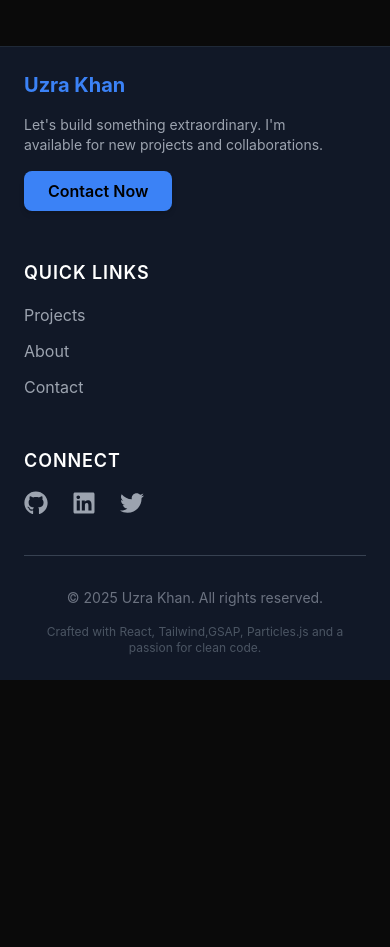
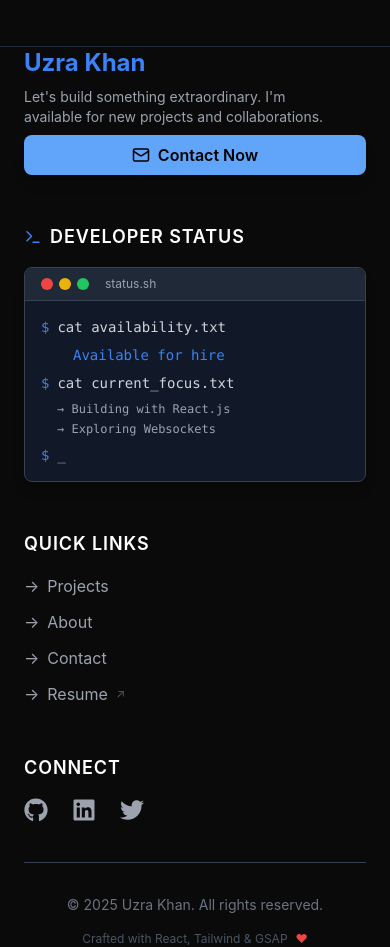
Before and after one commit to Uzrakhan/Portfolio, a React (Vite) app: page /projects/ideaboard in a window 390 px wide. Shown: the part 3780-4727 px from the top of the page. Before the commit the page ends 4460 px from the top, so only its background shows below. Built offline with nearby package versions, Linux system fonts and the light colour scheme; the HTML template or start-up script is replaced by a standard one.

Commit message:
Modified the footer styling and also made other sections responsive

```diff
--- a/package.json
+++ b/package.json
@@ -14,6 +14,7 @@
     "@tsparticles/engine": "^3.9.1",
     "@tsparticles/react": "^3.0.0",
     "gsap": "^3.13.0",
+    "lucide-react": "^0.545.0",
     "react": "^18.2.0",
     "react-dom": "^18.2.0",
     "react-icons": "^5.5.0",
--- a/src/components/About.jsx
+++ b/src/components/About.jsx
@@ -60,19 +60,19 @@ const About = () => {
             id="about"
             className="relative max-w-7xl mx-auto px-6 py-20 md:py-32"
         >
-            <h2 className="text-5xl font-extrabold text-white mb-16">About Me</h2>
+            <h2 className="text-3xl md:text-5xl font-extrabold text-white mb-16 text-center">About Me</h2>
 
             {/* ⭐ SINGLE COLUMN LAYOUT: Removed grid and column spans ⭐ */}
             <div ref={textRef} className="max-w-4xl mx-auto space-y-6">
 
                 {/* Main About Text */}
                 <p
-                    className="text-xl leading-relaxed text-neutral border-l-4 border-primary pl-6 py-2" // Added professional styling
+                    className="text-l md:text-xl leading-relaxed text-neutral border-l-4 border-primary pl-6 py-2" // Added professional styling
                     dangerouslySetInnerHTML={{ __html: description }}
                 />
 
                 {/* Additional Text / MERN Stack Philosophy */}
-                <p className="text-lg text-white pt-4">
+                <p className="text-l md:text-xl text-white pt-4">
                     <strong className="text-primary font-bold">Technology Focus:</strong> I leverage the MERN stack (MongoDB, Express, React, Node.js) for a unified JavaScript environment, integrating TypeScript for type safety and Tailwind CSS for rapid, utility-first styling.
                 </p>
 
--- a/src/components/Footer.jsx
+++ b/src/components/Footer.jsx
@@ -1,65 +1,146 @@
 // src/components/Footer.jsx
-import React from 'react';
+import React, { useEffect, useState } from 'react';
 import { PORTFOLIO_DATA } from '../data/portfolioData';
+import { Github, Linkedin, Twitter, Mail, Coffee, Code2, Terminal } from 'lucide-react';
 
 
 const Footer = () => {
     const { socialLinks, hero } = PORTFOLIO_DATA;
     const currentYear = new Date().getFullYear();
+    const [statusDot, setStatusDot] = useState(true);
 
-    // A simple list of key sections for professional footers
-    const keySections = [
-        { name: "Projects", href: "#projects" },
-        { name: "About", href: "#about" },
-        // Assuming your 'id="contact"' on the footer is also a navigation point
-        { name: "Contact", href: "#contact" },
-    ];
+    //animation for status dot
+    useEffect(() => {
+        const interval = setInterval(() => {
+            setStatusDot(prev => !prev)
+        }, 1000);
+        return () => clearInterval(interval)
+    },[]);
+
+    const techStack = ['React', 'Node.js', 'TypeScript', 'MongoDB'];
 
     return (
-        <footer id="contact" className="relative bg-gray-900 border-t border-gray-800">
-            <div className="max-w-7xl mx-auto px-6 py-6 md:py-8">
+        <div className='min-h-screen flex items-end'>
+            <footer id="contact" className="relative w-full border-t border-gray-800">
+                <div className="max-w-7xl mx-auto px-6 md:px-12 md:py-16">
 
                     {/* 1. Main Grid Layout for modern footer structure */}
                     <div className="grid grid-cols-1 md:grid-cols-3 gap-12 border-b border-gray-700 pb-10 mb-8">
 
                         {/* Column 1: Contact CTA & Primary Identity */}
-                    <div className="flex flex-col items-start space-y-4">
-                        <h3 className="text-xl font-bold text-primary">
-                            {hero.name || "Your Name"}
+                        <div className="flex flex-col items-start space-y-2">
+                            <h3 className="text-2xl font-bold text-primary">
+                                Uzra Khan
                             </h3>
                             <p className="text-sm text-gray-400 max-w-xs">
                                 Let's build something extraordinary. I'm available for new projects and collaborations.
                             </p>
                             <a
-                            href={`mailto:${hero.email}`}
-                            className="flex items-center space-x-2 mt-2 px-6 py-2 text-md font-semibold bg-primary text-black rounded-lg
-                                       shadow-md transition-all duration-300 hover:scale-[1.05] hover:bg-primary/90"
+                                href="mailto:uzrakhan539@gmail.com"
+                                className="flex items-center justify-center space-x-2 mt-2 px-6 py-2 w-full md:w-auto text-md font-semibold bg-blue-400 text-black rounded-lg shadow-lg transition-all duration-300 hover:scale-105 hover:bg-blue-200 hover:shadow-blue-500/50"
                             >
+                                <Mail size={18} />
                                 <span>Contact Now</span>
                             </a>
                         </div>
 
+                        <div className='flex flex-col items-start'>
+                            <h3 className='text-lg font-semibold text-white mb-4 uppercase tracking-wider flex items-center gap-2'>
+                                <Terminal size={18} className='text-blue-500'/>
+                                Developer Status
+                            </h3>
+
+                            {/*Terminal box */}
+                            <div className='w-full bg-gray-900 border border-gray-700 rounded-lg overflow-hidden shadow-lg'>
+                                {/*Terminal header */}
+                                <div className='bg-gray-800 px-4 py-2 flex items-center gap-2 border-b border-gray-700'>
+                                    <div className='flex gap-1.5'>
+                                        <div className="w-3 h-3 rounded-full bg-red-500"></div>
+                                        <div className="w-3 h-3 rounded-full bg-yellow-500"></div>
+                                        <div className="w-3 h-3 rounded-full bg-green-500"></div>
+                                    </div>
+                                    <span className="text-xs text-gray-400 ml-2">status.sh</span>
+                                </div>
+
+                                {/* Terminal content */}
+                                <div className="p-4 font-mono text-sm space-y-2">
+                                    <div className="flex items-center gap-2">
+                                        <span className="text-blue-500">$</span>
+                                        <span className="text-gray-300">cat availability.txt</span>
+                                    </div>
+                                    <div className="flex items-center gap-2 ml-4">
+                                        <div className={`w-2 h-2 rounded-full ${statusDot ? 'text-blue-500' : 'bg-blue-500/30'} transition-all duration-300`}></div>
+                                        <span className="text-blue-500">Available for hire</span>
+                                    </div>
+
+                                    <div className="flex items-center gap-2 mt-3">
+                                        <span className="text-blue-500">$</span>
+                                        <span className="text-gray-300">cat current_focus.txt</span>
+                                    </div>
+                                    <div className="ml-4 text-gray-400 text-xs space-y-1">
+                                        <p>→ Building with React.js</p>
+                                        <p>→ Exploring Websockets</p>
+                                    </div>
+                                    <div className="flex items-center gap-2 mt-3">
+                                        <span className="text-blue-500">$</span>
+                                        <span className="text-gray-300 animate-pulse">_</span>
+                                    </div>
+                                </div>
+                            </div>
+                        </div>
+
                         {/* Column 2: Quick Links / Site Map */}
-                    <div className="flex flex-col items-start">
+                        <div className="flex flex-col items-start space-y-6">
+                            <div>
                                 <h3 className="text-lg font-semibold text-white mb-4 uppercase tracking-wider">
                                     Quick Links
                                 </h3>
-                        <ul className="space-y-3">
-                            {keySections.map((item) => (
-                                <li key={item.name}>
+                                <ul className='space-y-3'>
+                                    <li>
                                         <a
-                                        href={item.href}
-                                        className="text-gray-400 hover:text-white transition-colors duration-200 text-base"
+                                            href="#projects"
+                                            className="text-gray-400 hover:text-blue-500 transition-colors duration-200 text-base flex items-center gap-2 group"
                                             >
-                                        {item.name}
+                                            <span className="group-hover:translate-x-1 transition-transform duration-200">→</span>
+                                            Projects
                                         </a>
                                     </li>
-                            ))}
+                                    <li>
+                                        <a
+                                            href="#about"
+                                            className="text-gray-400 hover:text-blue-500 transition-colors duration-200 text-base flex items-center gap-2 group"
+                                            >
+                                            <span className="group-hover:translate-x-1 transition-transform duration-200">→</span>
+                                            About
+                                        </a>
+                                    </li>
+                                    <li>
+                                        <a
+                                            href="#contact"
+                                            className="text-gray-400 hover:text-blue-500 transition-colors duration-200 text-base flex items-center gap-2 group"
+                                            >
+                                            <span className="group-hover:translate-x-1 transition-transform duration-200">→</span>
+                                            Contact
+                                        </a>
+                                    </li>
+                                    <li>
+                                        <a
+                                            href="https://drive.google.com/file/d/1Zp69m0uSXaqTiAPrTt8fw6XCRDgUJ-_j/view?usp=sharing"
+                                            target="_blank"
+                                            rel="noopener noreferrer"
+                                            className="text-gray-400 hover:text-blue-500 transition-colors duration-200 text-base flex items-center gap-2 group"
+                                            >
+                                            <span className="group-hover:translate-x-1 transition-transform duration-200">→</span>
+                                            Resume
+                                            <span className="text-xs text-gray-600 group-hover:text-blue-500/70">↗</span>
+                                        </a>
+                                    </li>
                                 </ul>
+                            </div>
                         </div>
 
                         {/* Column 3: Social Media Links */}
-                    <div className="flex flex-col items-start">
+                        <div>
                             <h3 className="text-lg font-semibold text-white mb-4 uppercase tracking-wider">
                                 Connect
                             </h3>
@@ -73,7 +154,7 @@ const Footer = () => {
                                             target="_blank"
                                             rel="noopener noreferrer"
                                             title={`Connect on ${link.name}`}
-                                        className="text-2xl text-gray-400 hover:text-white transition-colors duration-200"
+                                            className="text-2xl text-gray-400 hover:text-blue-500 hover:scale-110 transition-all duration-200 transform"
                                         >
                                             <Icon />
                                         </a>
@@ -86,15 +167,18 @@ const Footer = () => {
                     {/* 2. Copyright and Attribution (Bottom Row) */}
                     <div className="flex flex-col md:flex-row justify-between items-center text-center md:text-left space-y-4 md:space-y-0">
                         <p className="text-sm text-gray-500">
-                        &copy; {currentYear} {hero.name}. All rights reserved.
+                            &copy; {currentYear} Uzra Khan. All rights reserved.
                         </p>
-                    <p className="text-xs text-gray-600">
-                        Crafted with React, Tailwind,GSAP, Particles.js and a passion for clean code.
+                        <p className="text-xs text-gray-600 flex items-center gap-2 flex-wrap justify-center">
+                            <span>Crafted with React, Tailwind & GSAP</span>
+                            <span className="text-red-500">♥</span>
+                            <span className="hidden md:inline">Fueled by ☕ and curiosity</span>
                         </p>
                     </div>
 
                 </div>
             </footer>
+        </div>
     );
 };
 
--- a/src/components/Hero.jsx
+++ b/src/components/Hero.jsx
@@ -100,7 +100,7 @@ const Hero = () => {
 
 
     return (
-        <section id="page1" className="min-h-screen relative w-full px-6" style={{paddingTop: '50vh'}}>
+        <section id="page1" className="min-h-screen relative w-full px-6 pt-52 md:pt-48">
 
             <div className='absolute top-0 left-0 w-full h-full z-0 pointer-events-none'>
                 <ParticlesBackground />
@@ -109,22 +109,22 @@ const Hero = () => {
             {/* ⭐ LAYER 2: UI CONTENT (Z-INDEX 10) ⭐ */}
             <div className='relative z-10'>
                 {/* NAME - Must be wrapped for the "from below" effect */}
-                <div ref={nameWrapRef} className="overflow-hidden mb-5">
+                <div ref={nameWrapRef} className="overflow-hidden mb-4 md:mb-6">
                     <h1
-                        className="font-serif text-white uppercase font-black"
-                        // Inline style to mimic your CSS: font-size: 15vw; line-height: 11vw; letter-spacing: -8px;
-                        style={{fontSize: '15vw', lineHeight: '15vw', letterSpacing: '-8px', fontFamily: "'Dancing Script', cursive", display: 'block'}}
+                        className="font-serif text-white uppercase font-black text-5xl tracking-tighter
+                        md:text-9xl
+                        "
+                        style={{ fontFamily: "'Dancing Script', cursive", display: 'block' }}
                     >
                         <span ref={nameTextRef} className='inline-block'>{name}</span>
                     </h1>
                 </div>
 
                 {/* SPECIALTY - Must be wrapped for the "from below" effect */}
-                <div ref={specialtyWrapRef} className="overflow-hidden mb-9">
+                <div ref={specialtyWrapRef} className="overflow-hidden mb-6 md:mb-8">
                     <p
-                        className="font-serif text-primary uppercase font-bold"
-                        // Placeholder styling - adjust to match your 'Two Good' look
-                        style={{fontSize: '4vw', fontFamily: "'Bodoni Moda', serif"}}
+                        className="font-serif text-primary uppercase font-bold text-xl md:text-5xl"
+                        style={{fontFamily: "'Bodoni Moda', serif"}}
                     >
                         <span ref={specialtyTextRef} className='inline-block'>{specialty}</span>
                     </p>
@@ -133,8 +133,7 @@ const Hero = () => {
                 {/* SUMMARY - Must be wrapped for the "from below" effect */}
                 <div ref={summaryWrapRef} className="overflow-hidden mb-16">
                     <p
-                        className="text-base font-normal text-neutral md:text-lg max-w-2xl"
-                        style={{fontSize: '1.4vw'}} // Placeholder styling
+                        className="text-sm font-normal text-neutral md:text-lg max-w-2xl"
                     >
                         <span ref={summaryTextRef} className='inline-block'>{summary}</span>
                     </p>
@@ -143,7 +142,7 @@ const Hero = () => {
                 {/* CTA Button */}
                 <a
                 ref={ctaRef}
-                className="inline-block rounded-full bg-primary px-8 py-5 text-sm leading-5 font-medium text-black max-w-fit hover:bg-primary/90 hover:shadow-lg hover:shadow-primary/50
+                className="inline-block rounded-full bg-primary px-4 py-2 text-sm leading-5 font-medium text-black max-w-fit hover:bg-primary/90 hover:shadow-lg hover:shadow-primary/50
                     hover:translate-y-[-2px] transition-colors duration-300"
                 href={`mailto:${email}`}
                 >
--- a/src/components/LearningLog.jsx
+++ b/src/components/LearningLog.jsx
@@ -68,7 +68,7 @@ const LearningLog = () => {
 
     return (
         <section ref={sectionRef} id="learning-log" className="max-w-4xl mx-auto px-6 py-20 md:py-32" data-scroll-section>
-            <h2 className="text-4xl font-extrabold text-white mb-16 text-center">
+            <h2 className="text-3xl md:text-5xl font-extrabold text-white mb-16 text-center">
                 {title}
             </h2>
 
--- a/src/components/Philosophy.jsx
+++ b/src/components/Philosophy.jsx
@@ -73,7 +73,7 @@ const Philosophy = () => {
 
     return (
         <section ref={sectionRef} id="philosophy" className="max-w-7xl mx-auto px-6 py-20 md:py-32" data-scroll-section>
-            <h2 className="text-4xl font-extrabold text-white mb-16 text-center">
+            <h2 className="text-3xl md:text-5xl font-extrabold text-white mb-16 text-center">
                 {title}
             </h2>
 
@@ -86,7 +86,7 @@ const Philosophy = () => {
                     >
                         <span className="text-4xl mb-4 block">{pillar.icon}</span>
                         <h3 className="text-xl font-bold text-white mb-2">{pillar.title}</h3>
-                        <p className="text-sm text-neutral">{pillar.description}</p>
+                        <p className="text-sm md:text-lg text-neutral">{pillar.description}</p>
                     </div>
                 ))}
             </div>
--- a/src/components/Projects.jsx
+++ b/src/components/Projects.jsx
@@ -29,7 +29,7 @@ const ProjectItem = React.forwardRef(({ project, index }, ref) => {
         >
             {/* Project Details (Text) */}
             <div className={`space-y-6 ${textOrder}`}>
-                <h3 className="text-4xl font-extrabold text-primary mb-2">
+                <h3 className="text-2xl md:text-3xl font-extrabold text-primary mb-2">
                     {project.title}
                 </h3>
                 <p className="text-lg text-gray-300">
@@ -127,7 +127,7 @@ const Projects = () => {
 
     return (
         <section ref={sectionRef} id="projects" className="relative max-w-7xl mx-auto px-6 py-20 md:py-32" data-scroll-section>
-            <h2 className="text-5xl font-extrabold text-white mb-16 text-center">
+            <h2 className="text-3xl md:text-5xl font-extrabold text-white mb-16 text-center">
                 Featured Projects
             </h2>
 
```
Also changed, not shown: 1 other file (tests, documents, lock files or other folders). Lines whose indentation alone changed are shown as unchanged.
